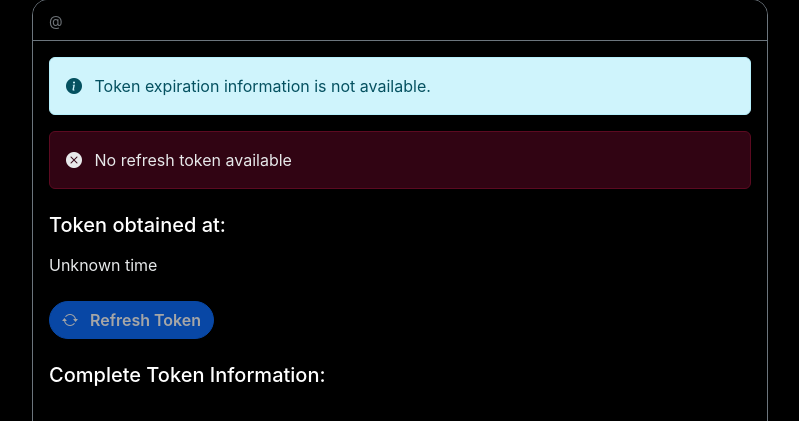
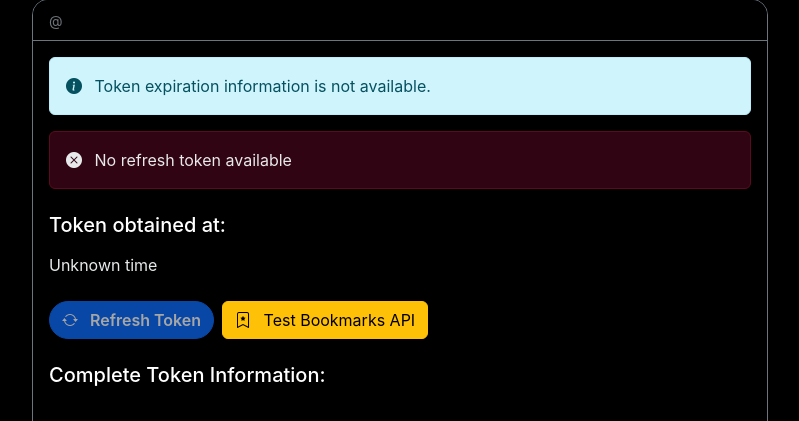
Before and after one commit to tcaldwell-x/oauth-with-refresh, a Flask app: template templates/token.html in a window 1280 px wide. Shown: the part 148-569 px from the top of the page, without its empty margins (240-1039 px from the left). Run offline with Flask 3, Linux system fonts and the light colour scheme; the template is opened without the code that fills it, so the values that code supplies are empty.

Commit message:
add debug

```diff
--- a/app.py
+++ b/app.py
@@ -57,6 +57,7 @@
     'tweet.write',
     'users.read',
     'users.email',
+    'bookmark.read',
     'offline.access',
 ]
 
@@ -298,6 +299,67 @@
         }
 
 
+def fetch_user_bookmarks(token, user_id):
+    """Fetch the user's bookmarks from X API"""
+    x_session = OAuth2Session(X_CLIENT_ID, token=token)
+
+    # The bookmarks endpoint
+    bookmarks_url = f'https://api.twitter.com/2/users/{user_id}/bookmarks'
+
+    # Parameters for the request
+    params = {
+        'max_results': 100,
+        'tweet.fields': 'created_at,author_id,text,public_metrics',
+        'user.fields': 'name,username,profile_image_url'
+    }
+
+    try:
+        # Make the request to the bookmarks endpoint
+        response = x_session.get(bookmarks_url, params=params)
+
+        print(f"Bookmarks API Response Status: {response.status_code}")
+        print(f"Bookmarks API Response Headers: {response.headers}")
+
+        if response.status_code == 200:
+            return response.json()
+        elif response.status_code == 401:
+            # Token might be expired or invalid
+            return {
+                'error': True,
+                'message': 'Token expired or invalid (401 Unauthorized)',
+                'status_code': 401
+            }
+        elif response.status_code == 403:
+            # User might not have access to bookmarks
+            return {
+                'error': True,
+                'message': 'Access to bookmarks is forbidden (403 Forbidden)',
+                'status_code': 403
+            }
+        else:
+            # Handle other errors
+            error_msg = f"Error fetching bookmarks: {response.status_code}"
+            try:
+                error_data = response.json()
+                if 'errors' in error_data and error_data['errors']:
+                    error_msg = error_data['errors'][0].get('message', error_msg)
+            except:
+                pass
+
+            return {
+                'error': True,
+                'message': error_msg,
+                'status_code': response.status_code
+            }
+    except Exception as e:
+        print(f"Exception fetching bookmarks: {str(e)}")
+        return {
+            'error': True,
+            'message': str(e),
+            'status_code': None
+        }
+
+
 @app.route('/profile')
 def profile():
     """Display the user's profile information"""
@@ -493,5 +555,28 @@
     })
 
 
+@app.route('/test-bookmarks')
+def test_bookmarks():
+    """Test the access token by fetching user bookmarks"""
+    # Check if the user is logged in
+    token = session.get('oauth_token')
+    user_info = session.get('user_info')
+
+    if not token or not user_info:
+        return jsonify({'success': False, 'message': 'No token or user info found in session'})
+
+    # Get user ID from user info
+    user_id = user_info['data']['id']
+
+    # Fetch bookmarks to test the token
+    bookmarks_result = fetch_user_bookmarks(token, user_id)
+
+    # Add timestamp for debugging
+    bookmarks_result['test_timestamp'] = int(time.time())
+    bookmarks_result['token_timestamp'] = token.get('timestamp', 'unknown')
+
+    return jsonify(bookmarks_result)
+
+
 if __name__ == '__main__':
     app.run(debug=True)
--- a/templates/token.html
+++ b/templates/token.html
@@ -80,11 +80,17 @@
                         {% endif %}
                     </p>
 
-                    <button id="refreshButton" class="btn btn-primary mb-4" {% if not token.refresh_token %}disabled{% endif %}>
-                        <i class="bi bi-arrow-repeat me-2"></i> Refresh Token
-                    </button>
+                    <div class="d-flex gap-2 mb-4">
+                        <button id="refreshButton" class="btn btn-primary" {% if not token.refresh_token %}disabled{% endif %}>
+                            <i class="bi bi-arrow-repeat me-2"></i> Refresh Token
+                        </button>
+                        <button id="testBookmarksButton" class="btn btn-warning">
+                            <i class="bi bi-bookmark-star me-2"></i> Test Bookmarks API
+                        </button>
+                    </div>
 
                     <div id="refreshStatus" class="alert" style="display: none;"></div>
+                    <div id="bookmarksStatus" class="alert" style="display: none;"></div>
 
                     <h5 class="text-x mb-3">Complete Token Information:</h5>
                     <div class="bg-black p-3 rounded">
@@ -136,5 +142,45 @@
             this.innerHTML = '<i class="bi bi-arrow-repeat me-2"></i> Try Again';
         }
     });
+
+    document.getElementById('testBookmarksButton').addEventListener('click', async function() {
+        this.disabled = true;
+        this.innerHTML = '<i class="bi bi-hourglass-split me-2"></i> Testing...';
+
+        const statusEl = document.getElementById('bookmarksStatus');
+        statusEl.style.display = 'block';
+        statusEl.className = 'alert alert-info';
+        statusEl.innerHTML = '<i class="bi bi-hourglass-split me-2"></i> Testing bookmarks API...';
+
+        try {
+            const response = await fetch('/test-bookmarks');
+            const data = await response.json();
+
+            if (data.error) {
+                statusEl.className = 'alert alert-danger';
+                statusEl.innerHTML = `
+                    <i class="bi bi-exclamation-triangle-fill me-2"></i>
+                    <strong>API Test Failed:</strong> ${data.message}
+                    <br><small class="text-muted">Status: ${data.status_code || 'Unknown'} | Test Time: ${new Date(data.test_timestamp * 1000).toLocaleString()}</small>
+                `;
+            } else {
+                statusEl.className = 'alert alert-success';
+                const bookmarkCount = data.data ? data.data.length : 0;
+                statusEl.innerHTML = `
+                    <i class="bi bi-check-circle-fill me-2"></i>
+                    <strong>API Test Successful!</strong> Retrieved ${bookmarkCount} bookmarks
+                    <br><small class="text-muted">Test Time: ${new Date(data.test_timestamp * 1000).toLocaleString()} | Token Age: ${data.token_timestamp !== 'unknown' ? Math.round((data.test_timestamp - data.token_timestamp) / 60) + ' minutes' : 'Unknown'}</small>
+                `;
+            }
+
+            this.disabled = false;
+            this.innerHTML = '<i class="bi bi-bookmark-star me-2"></i> Test Bookmarks API';
+        } catch (error) {
+            statusEl.className = 'alert alert-danger';
+            statusEl.innerHTML = '<i class="bi bi-exclamation-triangle-fill me-2"></i> Error: ' + error.message;
+            this.disabled = false;
+            this.innerHTML = '<i class="bi bi-bookmark-star me-2"></i> Test Bookmarks API';
+        }
+    });
 </script>
 {% endblock %}
```
